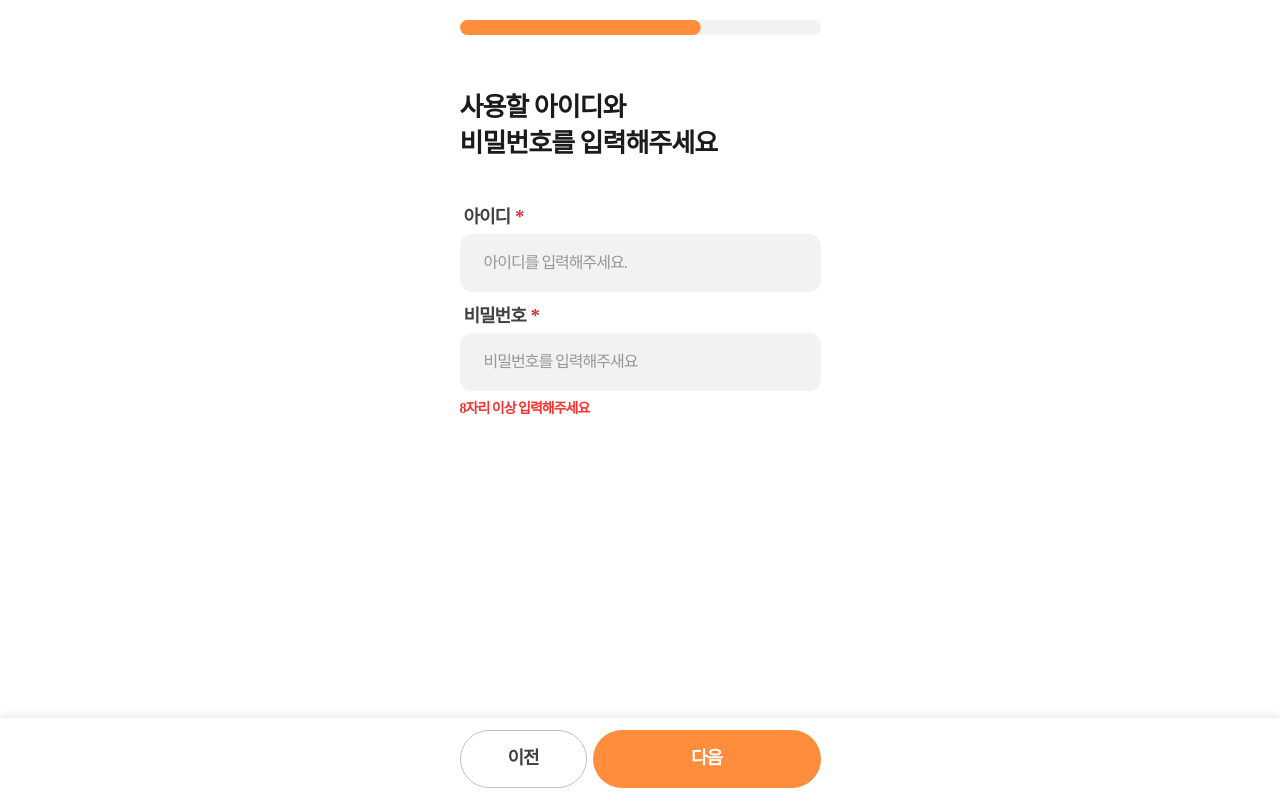
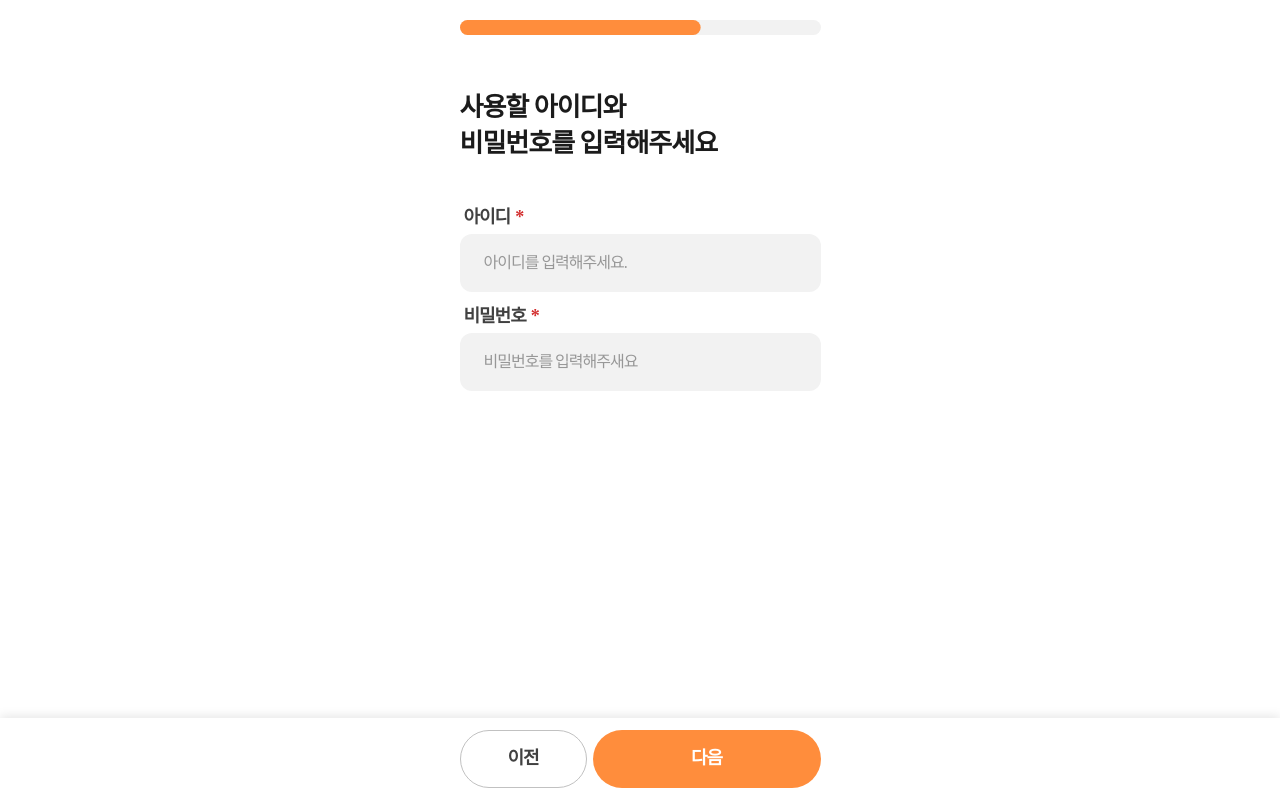
Before and after one commit to TheAverageAgeHasGottenYounger/front, a React (Create React App) app: page /signup/form in a window 1280 px wide. Built offline with nearby package versions, Linux system fonts and the light colour scheme.

Commit message:
비밀번호 8자 이상

```diff
--- a/src/APP/pages/Signup/Form/Signup.Form.main.jsx
+++ b/src/APP/pages/Signup/Form/Signup.Form.main.jsx
@@ -11,6 +11,7 @@ export default function Form() {
 
   const [id, setId] = useState("");
   const [password, setPassword] = useState("");
+  const [isPasswordValid, setIsPasswordValid] = useState(true);
 
   // 아이디 change event
   const handleId = (value) => {
@@ -21,6 +22,7 @@ export default function Form() {
   // 비밀번호 change event
   const handlePassword = (value) => {
     setPassword(value);
+    setIsPasswordValid(value.length >= 8);
     setSignupData((prev) => ({ ...prev, password: value }));
   };
 
@@ -78,7 +80,9 @@ export default function Form() {
             width="313px"
           />
         </items.InputContainer>
-        <items.ErrorMessage>8자리 이상 입력해주세요</items.ErrorMessage>
+        {!isPasswordValid && (
+          <items.ErrorMessage>8자리 이상 입력해주세요</items.ErrorMessage>
+        )}
       </items.InputWrapper>
 
       <items.ButtonContainer>
@@ -89,7 +93,13 @@ export default function Form() {
             onClick={() => navigate("/signup/info")}
             width="127px"
           />
-          <Button text="다음" primary onClick={handleNext} width="228px" />
+          <Button
+            text="다음"
+            primary
+            disabled={!isPasswordValid}
+            onClick={handleNext}
+            width="228px"
+          />
         </items.ButtoninnerContainer>
       </items.ButtonContainer>
     </items.Container>
--- a/src/APP/pages/SignupAdmin/Form/SignupAdmin.Form.main.jsx
+++ b/src/APP/pages/SignupAdmin/Form/SignupAdmin.Form.main.jsx
@@ -11,6 +11,7 @@ export default function FormAdmin() {
 
   const [id, setId] = useState("");
   const [password, setPassword] = useState("");
+  const [isPasswordValid, setIsPasswordValid] = useState(true);
 
   // 프로필 이미지
   const fileInputRef = useRef(null);
@@ -134,6 +135,7 @@ export default function FormAdmin() {
 
   // 비밀번호 change event
   const handlePassword = (value) => {
+    setIsPasswordValid(value.length >= 8);
     setPassword(value);
     setAdminSignupData((prev) => ({ ...prev, password: value }));
   };
@@ -186,7 +188,9 @@ export default function FormAdmin() {
             width="313px"
           />
         </items.InputContainer>
-        <items.ErrorMessage>8자리 이상 입력해주세요</items.ErrorMessage>
+        {!isPasswordValid && (
+          <items.ErrorMessage>8자리 이상 입력해주세요</items.ErrorMessage>
+        )}
       </items.InputWrapper>
 
       <items.ButtonContainer>
@@ -200,6 +204,7 @@ export default function FormAdmin() {
           <Button
             text="회원가입 완료"
             primary
+            disabled={!isPasswordValid}
             onClick={handleSubmit}
             width="228px"
           />
```
